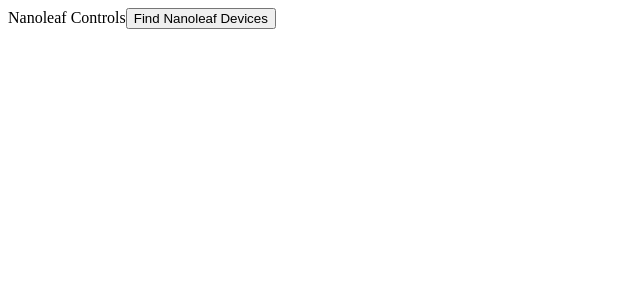
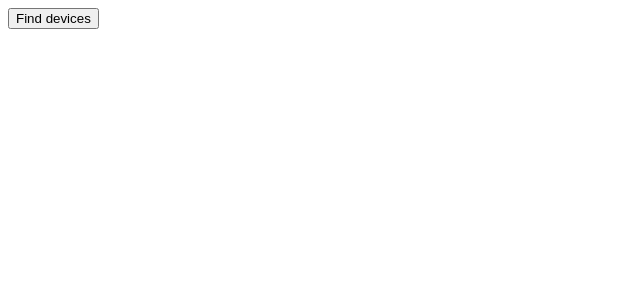
Before and after one commit to raajok/nanoleaf-controls, a React (Create React App) app: page / in a window 1280 px wide. Shown: the top 300 px of the page, without its empty margins (0-640 px from the left). Built offline with nearby package versions, Linux system fonts and the light colour scheme.

Commit message:
Set timeout for Nanoleaf discovery

```diff
--- a/src/App.js
+++ b/src/App.js
@@ -1,24 +1,11 @@
 import React from 'react';
+import Devices from './components/Devices';
 
 const App = () => {
 
-  const handleFindDevices = () => {
-    // Nanoleaf devices are returned in an array, like so:
-    // { name: , ip: , mac: }
-    window.nanoleafAPI.findDevices().then(devices => {
-      console.log(devices);
-    })
-    .catch((error) => {
-      console.log(error);
-    })
-  };
 
   return (
-    <div>
-      {"Nanoleaf Controls"}
-      <button onClick={handleFindDevices}>Find Nanoleaf Devices</button>
-    </div>
-
+    <Devices />
   )
 };
 
--- /dev/null
+++ b/src/components/Devices.js
@@ -0,0 +1,21 @@
+import React from 'react';
+
+const Devices = () => {
+
+  const handleFindDevices = () => {
+    // Nanoleaf devices are returned in an array, like so:
+    // { name: , ip: , mac: }
+    window.nanoleafAPI.findDevices().then(devices => {
+      console.log(devices);
+    })
+    .catch((error) => {
+      console.log(error);
+    })
+  };
+
+  return (
+    <button onClick={handleFindDevices}>Find devices</button>
+  )
+};
+
+export default Devices;
```
Also changed, not shown: public/main.js (+6 -2 lines).
